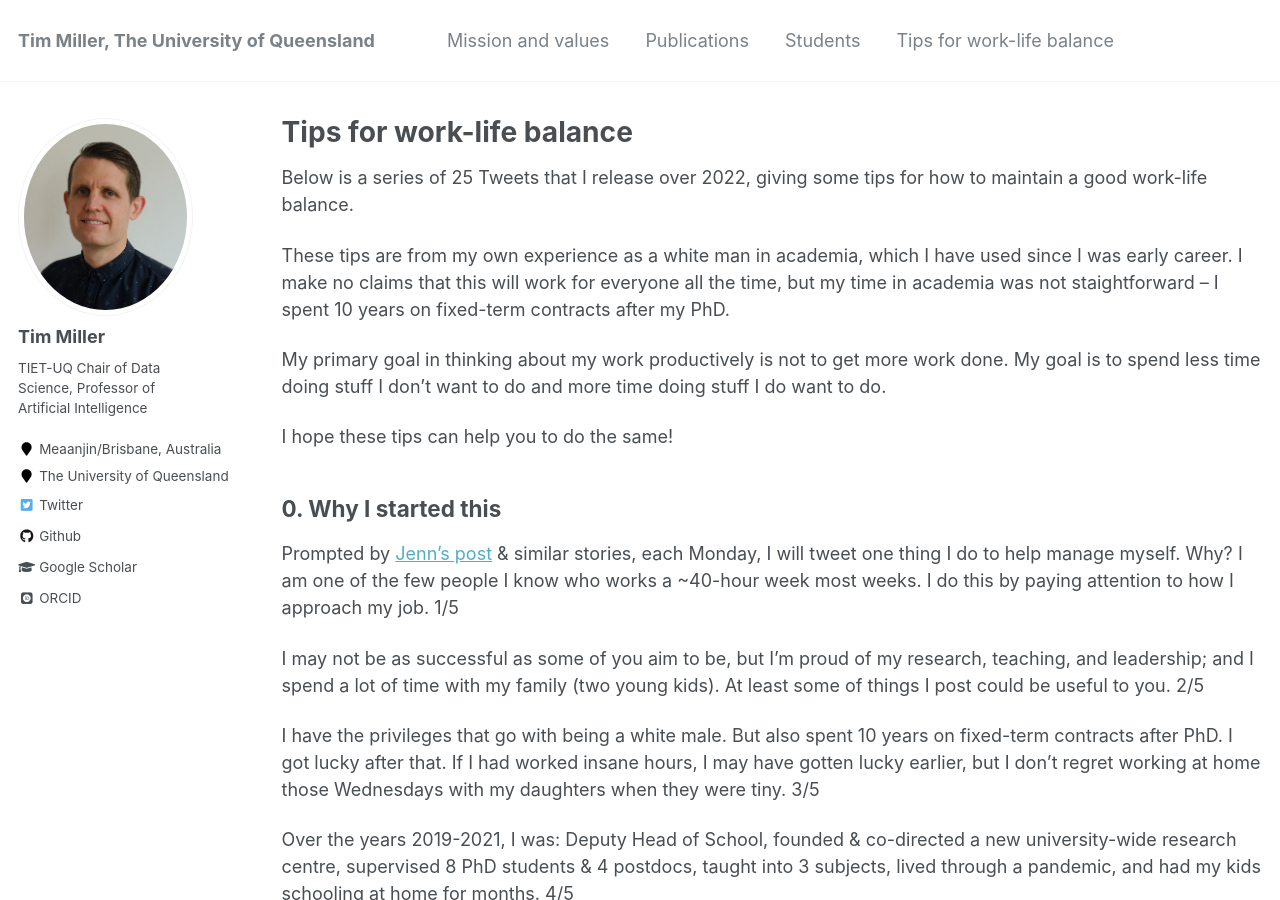
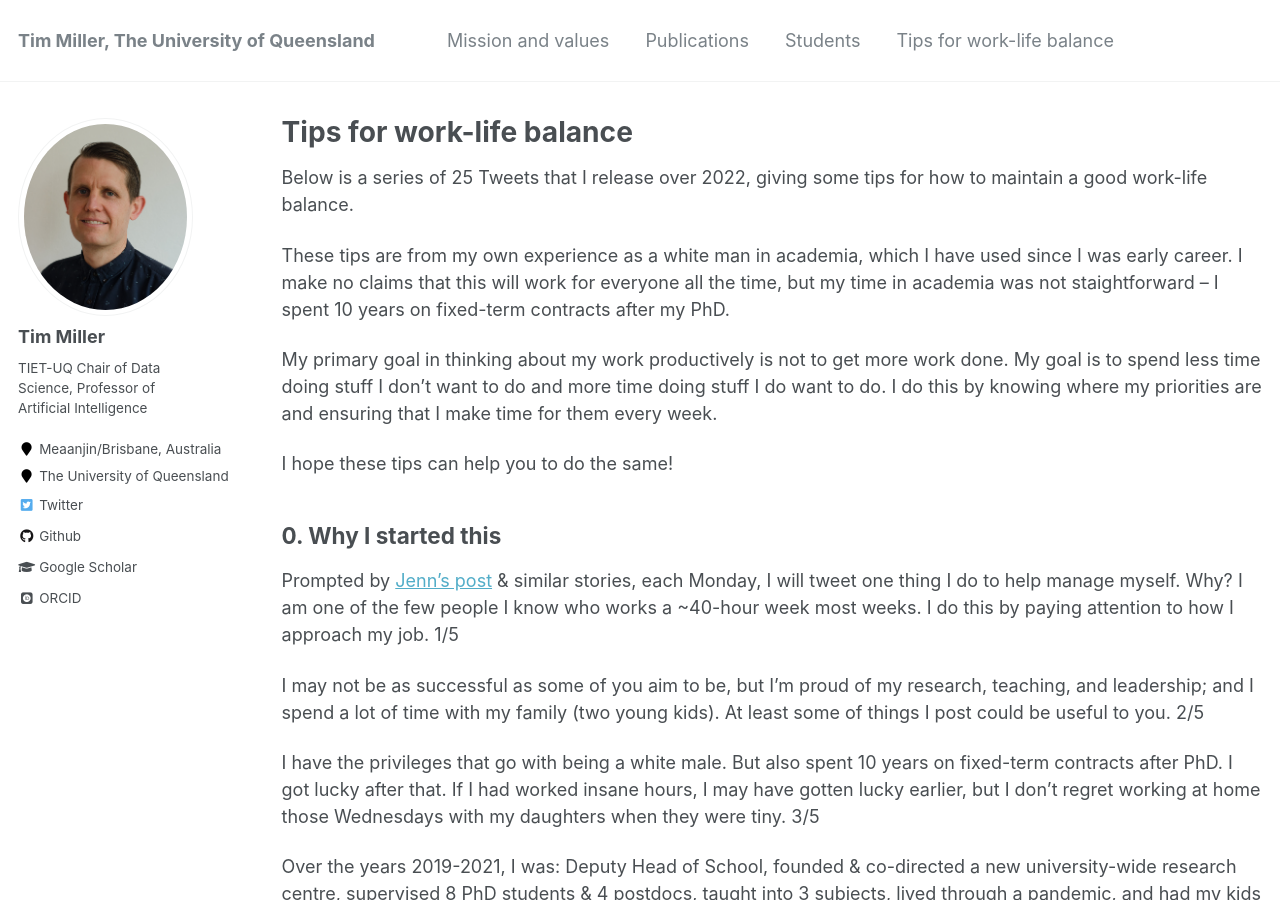
Before and after one commit to uqtmiller/uqtmiller.github.io, a Jekyll site: the page built from _pages/wl_balance.md, in a window 1280 px wide and 900 px high. Built offline with Jekyll 4.4.1, drawn with Linux system fonts in a browser that asks for light colours; some web fonts are replaced.

Commit message:
Clarify productivity goals in work-life balance tips
Expanded on the goal of productivity to include prioritizing desired activities.

```diff
--- a/_pages/wl_balance.md
+++ b/_pages/wl_balance.md
@@ -9,7 +9,7 @@ Below is a series of 25 Tweets that I release over 2022, giving some tips for ho
 
 These tips are from my own experience as a white man in academia, which I have used since I was early career. I make no claims that this will work for everyone all the time, but my time in academia was not staightforward -- I spent 10 years on fixed-term contracts after my PhD.
 
-My primary goal in thinking about my work productively is not to get more work done. My goal is to spend less time doing stuff I don't want to do and more time doing stuff I do want to do.
+My primary goal in thinking about my work productively is not to get more work done. My goal is to spend less time doing stuff I don't want to do and more time doing stuff I do want to do. I do this by knowing where my priorities are and ensuring that I make time for them every week.
 
 I hope these tips can help you to do the same!
 
```
